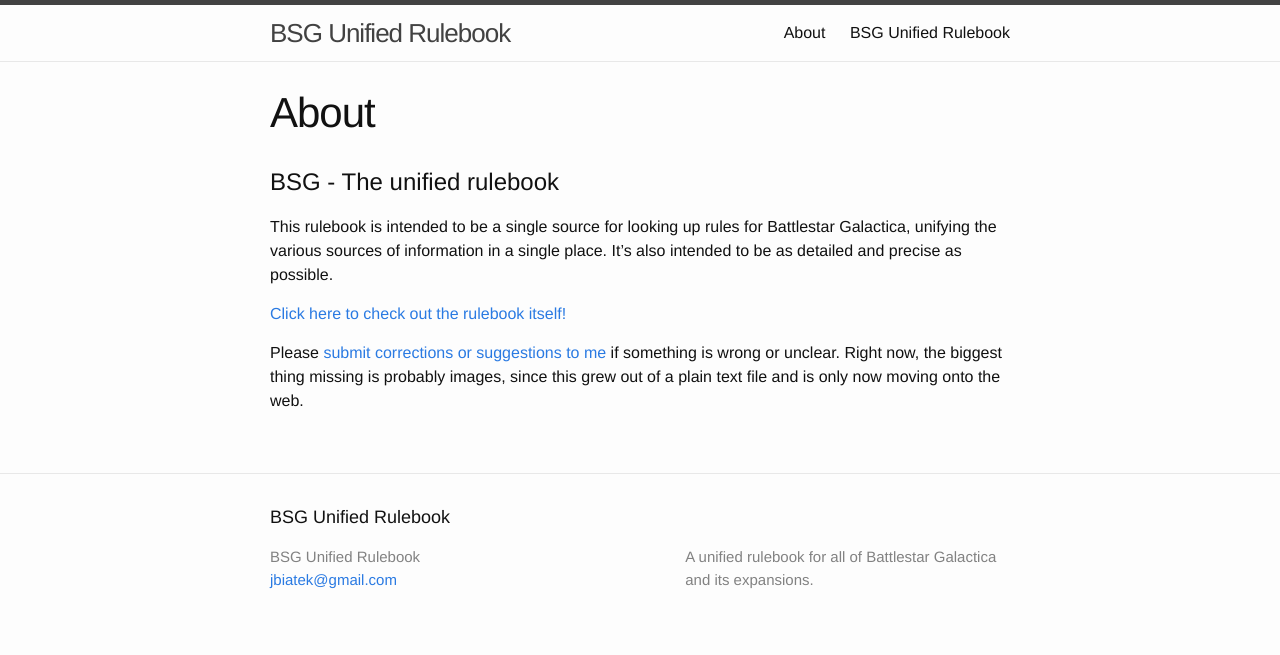
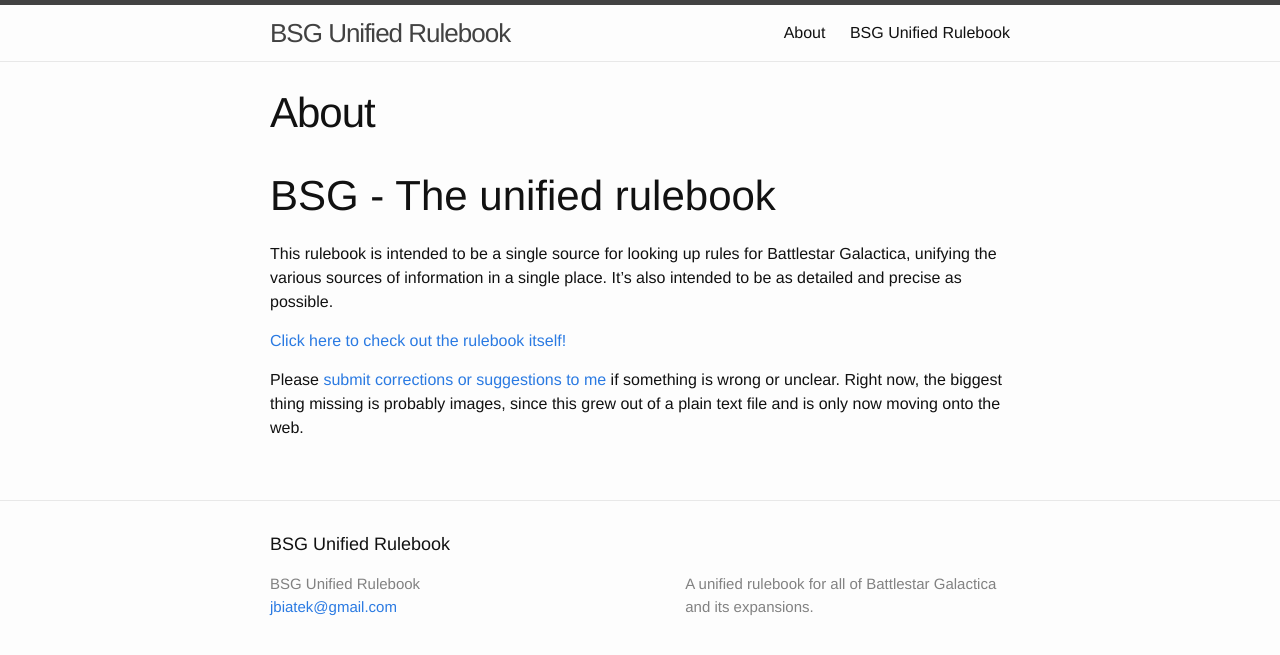
Before and after one commit to jbiatek/BSGRulebook, a Jekyll site: the page built from index.md, in a window 1280 px wide. Shown: the top 655 px of the page. Built offline with Jekyll 4.4.1, drawn with Linux system fonts in a browser that asks for light colours.

Commit message:
Fixed up h tag style

```diff
--- a/_sass/_base.scss
+++ b/_sass/_base.scss
@@ -80,7 +80,25 @@ li {
  * Headings
  */
 h1, h2, h3, h4, h5, h6 {
-    font-weight: 300;
+    font-weight: 500;
+}
+h1 {
+	font-size: 42px;
+}
+h2 {
+	font-size: 32px;
+}
+h3 {
+	font-size: 26px;
+}
+h4 {
+	font-size: 20px;
+}
+h5 {
+	font-size: 18px;
+}
+h6 {
+	font-size: 16px;
 }
 
 
@@ -131,14 +149,14 @@ th, td {
 	padding: 10px;
 }
 th {
-	background-color: #555;
+	background-color: $grey-color-dark;
 	color: white;
 }
 table, th, td {
-	border-bottom: 1px solid grey;
+	border-bottom: 1px solid $grey-color;
 	text-align: left;
 }
-tr:nth-child(even) {background-color: #EEE}
+tr:nth-child(even) {background-color: $grey-color-light}
 
 /**
  * Code formatting
```
